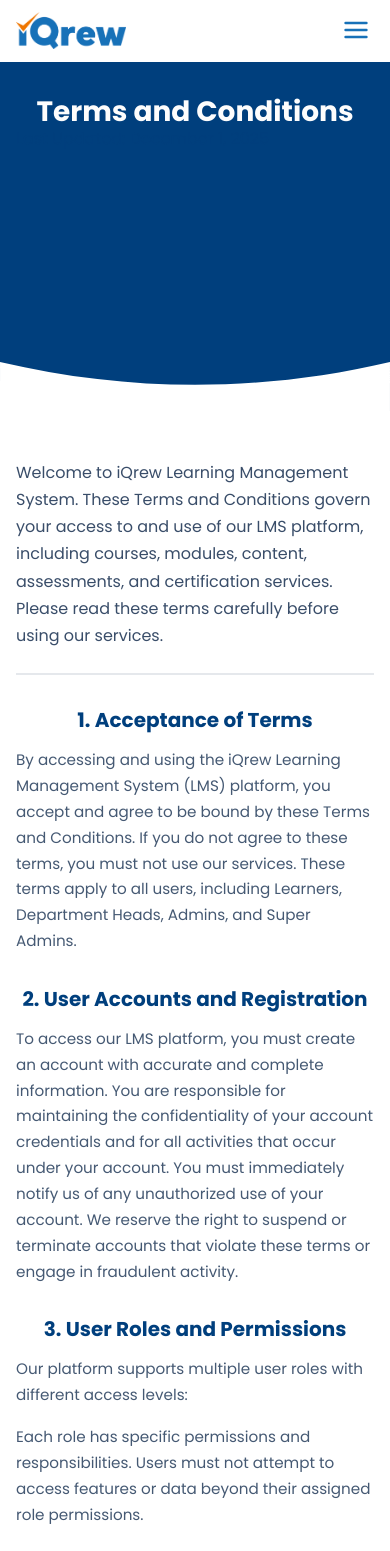
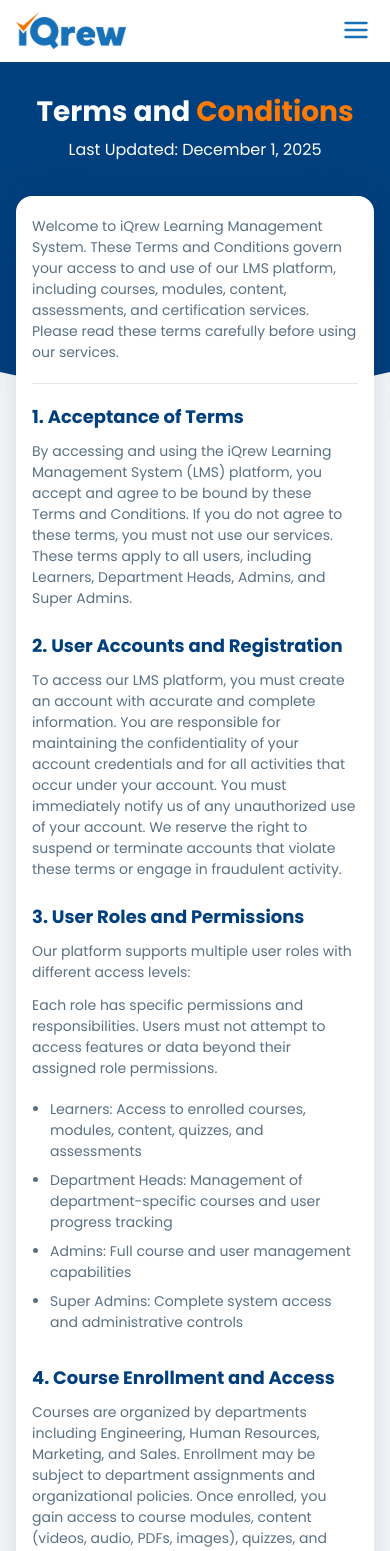
Before and after one commit to FaaizHussain55/iqrew-website, a React (Vite) app: page /iqrew-website/terms in a window 390 px wide. Shown: the top 1551 px of the page. Built offline with nearby package versions, Linux system fonts and the light colour scheme.

Commit message:
designed Terms and Privacy page

```diff
--- a/index.html
+++ b/index.html
@@ -1,8 +1,8 @@
-<!doctype html>
+<!DOCTYPE html>
 <html lang="en">
   <head>
     <meta charset="UTF-8" />
-    <link rel="icon" type="image/svg+xml" href="/iqrew-website/vite.svg" />
+    <link rel="icon" type="image/svg+xml" href="/iqrew-website/favicon.png" />
     <meta name="viewport" content="width=device-width, initial-scale=1.0" />
     <title>iQrew - Learning Management System</title>
     <script>
--- a/src/components/Header.jsx
+++ b/src/components/Header.jsx
@@ -20,6 +20,8 @@
   "/pricing": "temp-blue-backdrop",
   "/faq": "temp-orange-backdrop",
   "/contact": "temp-orange-backdrop",
+  "/terms": "temp-blue-backdrop",
+  "/privacy": "temp-blue-backdrop",
 };
 
 export default function Header() {
--- a/src/pages/Pricing.jsx
+++ b/src/pages/Pricing.jsx
@@ -3,7 +3,7 @@
 
 const pricingPlans = [
   {
-    label: "Learner Plan",
+    label: "Basic Plan",
     price: "20,000",
     features: [
       { icon: "✓", text: "Access to All Courses" },
@@ -12,7 +12,7 @@
     ],
   },
   {
-    label: "Department Head Plan",
+    label: "Premium Plan",
     price: "50,000",
     features: [
       { icon: "✓", text: "Manage Department Courses" },
--- a/src/pages/Privacy.jsx
+++ b/src/pages/Privacy.jsx
@@ -1,10 +1,12 @@
-import "./Privacy.scss";
+import { useMemo } from "react";
+import "./Terms.scss";
 import vectorWave from "../assets/images/vector-wave.svg";
 
 export default function Privacy() {
   const lastUpdated = "December 1, 2025";
 
-  const privacySections = [
+  const privacySections = useMemo(
+    () => [
       {
         title: "1. Introduction",
         content: `Welcome to iQrew Learning Management System (LMS). We are committed to protecting your privacy and ensuring the security of your personal information. This Privacy Policy explains how we collect, use, disclose, and safeguard your information when you use our LMS platform, including courses, modules, assessments, and certification services. By using our platform, you consent to the data practices described in this policy.`,
@@ -186,22 +188,69 @@
 
 We are committed to complying with applicable data protection laws, including GDPR, CCPA, and other regional privacy regulations.`,
       },
-  ];
+    ],
+    []
+  );
+
+  const jsonLdSchema = useMemo(() => {
+    return {
+      "@context": "https://schema.org",
+      "@type": "WebPage",
+      name: "Privacy Policy - iQrew Learning Management System",
+      description: "Privacy Policy explaining how iQrew collects, uses, and protects your personal information when using our LMS platform.",
+      datePublished: "2024-01-01",
+      dateModified: "2025-12-01",
+      publisher: {
+        "@type": "Organization",
+        name: "iQrew",
+        email: "info@iqrew.com",
+        telephone: "+478888899999",
+        address: {
+          "@type": "PostalAddress",
+          streetAddress: "Navakethan Complex, 6th Floor, 605, 606 A&P opp, Clock Tower, SD Road",
+          addressLocality: "Secunderabad",
+          addressRegion: "Telangana",
+          postalCode: "500003",
+          addressCountry: "IN",
+        },
+      },
+      mainEntity: {
+        "@type": "Article",
+        headline: "Privacy Policy",
+        datePublished: "2024-01-01",
+        dateModified: "2025-12-01",
+        author: {
+          "@type": "Organization",
+          name: "iQrew",
+        },
+        articleSection: privacySections.map((section) => ({
+          "@type": "ArticleSection",
+          headline: section.title,
+          text: section.content,
+        })),
+      },
+    };
+  }, [privacySections]);
 
   return (
-    <div className="privacy-page">
-      <section className="curve-top-section blue-curve privacy1">
+    <div className="terms-page">
+      <script type="application/ld+json">{JSON.stringify(jsonLdSchema)}</script>
+      <section className="curve-top-section blue-curve terms1" aria-labelledby="privacy-title">
         <div className="container">
-          <h1 className="page-title">Privacy Policy</h1>
-          <p className="page-subtitle">Last Updated: {lastUpdated}</p>
+          <h1 id="privacy-title" className="page-title">
+            Privacy <span className="text-orange">Policy</span>
+          </h1>
+          <p className="date">
+            Last Updated: <time dateTime="2025-12-01">{lastUpdated}</time>
+          </p>
         </div>
-        <img className="vector-wave" src={vectorWave} alt="Vector Wave" />
+        <img className="vector-wave" src={vectorWave} alt="" aria-hidden="true" />
       </section>
 
-      <section className="privacy-content-section">
+      <section className="terms-content-section" aria-labelledby="privacy-content-title">
         <div className="container">
-          <div className="privacy-content-wrapper">
-            <div className="privacy-intro">
+          <div className="terms-content-wrapper">
+            <div className="terms-intro" role="note" aria-label="Privacy Policy Introduction">
               <p className="intro-text">
                 At iQrew, we take your privacy seriously. This Privacy Policy explains how we collect, use, protect, and share your personal
                 information when you use our Learning Management System platform. We are committed to transparency and giving you control over your
@@ -209,15 +258,18 @@
               </p>
             </div>
 
-            <div className="privacy-sections">
+            <div className="terms-sections" role="list">
               {privacySections.map((section, index) => {
                 const paragraphs = section.content.split("\n").filter((p) => p.trim() !== "");
                 const hasList = paragraphs.some((p) => p.trim().startsWith("-"));
+                const sectionId = `privacy-section-${index + 1}`;
 
                 return (
-                  <article key={index} className="privacy-section">
-                    <h2 className="section-title">{section.title}</h2>
-                    <div className="section-content">
+                  <article key={index} className="terms-section" role="listitem" aria-labelledby={sectionId}>
+                    <h2 id={sectionId} className="section-title">
+                      {section.title}
+                    </h2>
+                    <div className="section-content" role="region" aria-labelledby={sectionId}>
                       {hasList ? (
                         <>
                           {paragraphs
@@ -227,7 +279,7 @@
                                 {paragraph.trim()}
                               </p>
                             ))}
-                          <ul className="privacy-list">
+                          <ul className="terms-list">
                             {paragraphs
                               .filter((p) => p.trim().startsWith("-"))
                               .map((item, itemIndex) => (
@@ -248,7 +300,7 @@
               })}
             </div>
 
-            <div className="privacy-footer">
+            <div className="terms-footer" role="note" aria-label="Privacy Policy Footer">
               <p className="footer-text">
                 Your privacy is important to us. If you have any questions or concerns about how we handle your data, please don't hesitate to contact
                 us.
--- a/src/pages/Privacy.scss
+++ /dev/null
@@ -1,134 +0,0 @@
-.privacy-content-section {
-  position: relative;
-  padding: 4rem 0 5rem;
-  background: #fff;
-  z-index: 2;
-
-  @media (max-width: 768px) {
-    padding: 3rem 0 4rem;
-  }
-}
-
-.privacy-content-wrapper {
-  max-width: 900px;
-  margin: 0 auto;
-}
-
-.privacy-intro {
-  margin-bottom: 3rem;
-  padding-bottom: 2rem;
-  border-bottom: 2px solid rgba(7, 33, 68, 0.1);
-
-  @media (max-width: 768px) {
-    margin-bottom: 2rem;
-    padding-bottom: 1.5rem;
-  }
-
-  .intro-text {
-    font-size: 1.125rem;
-    line-height: 1.8;
-    color: rgba(7, 33, 68, 0.8);
-    margin: 0;
-
-    @media (max-width: 768px) {
-      font-size: 1rem;
-      line-height: 1.7;
-    }
-  }
-}
-
-.privacy-sections {
-  display: flex;
-  flex-direction: column;
-  gap: 2.5rem;
-
-  @media (max-width: 768px) {
-    gap: 2rem;
-  }
-}
-
-.privacy-section {
-  scroll-margin-top: 2rem;
-}
-
-.section-title {
-  font-size: 1.5rem;
-  font-weight: 700;
-  color: var(--brand-blue);
-  margin: 0 0 1rem 0;
-  line-height: 1.3;
-
-  @media (max-width: 768px) {
-    font-size: 1.25rem;
-    margin-bottom: 0.875rem;
-  }
-}
-
-.section-content {
-  display: flex;
-  flex-direction: column;
-  gap: 1rem;
-}
-
-.section-paragraph {
-  font-size: 1rem;
-  line-height: 1.8;
-  color: rgba(7, 33, 68, 0.75);
-  margin: 0;
-
-  @media (max-width: 768px) {
-    font-size: 0.95rem;
-    line-height: 1.7;
-  }
-}
-
-.privacy-list {
-  margin: 0.5rem 0;
-  padding-left: 1.5rem;
-  list-style-type: disc;
-
-  @media (max-width: 768px) {
-    padding-left: 1.25rem;
-  }
-
-  li {
-    font-size: 1rem;
-    line-height: 1.8;
-    color: rgba(7, 33, 68, 0.75);
-    margin-bottom: 0.5rem;
-
-    @media (max-width: 768px) {
-      font-size: 0.95rem;
-      line-height: 1.7;
-    }
-
-    &:last-child {
-      margin-bottom: 0;
-    }
-  }
-}
-
-.privacy-footer {
-  margin-top: 4rem;
-  padding-top: 2rem;
-  border-top: 2px solid rgba(7, 33, 68, 0.1);
-
-  @media (max-width: 768px) {
-    margin-top: 3rem;
-    padding-top: 1.5rem;
-  }
-
-  .footer-text {
-    font-size: 1rem;
-    line-height: 1.8;
-    color: rgba(7, 33, 68, 0.8);
-    font-weight: 500;
-    text-align: center;
-    margin: 0;
-
-    @media (max-width: 768px) {
-      font-size: 0.95rem;
-      line-height: 1.7;
-    }
-  }
-}
--- a/src/pages/Terms.jsx
+++ b/src/pages/Terms.jsx
@@ -1,10 +1,12 @@
+import { useMemo } from "react";
 import "./Terms.scss";
 import vectorWave from "../assets/images/vector-wave.svg";
 
 export default function Terms() {
   const lastUpdated = "December 1, 2025";
 
-  const termsSections = [
+  const termsSections = useMemo(
+    () => [
       {
         title: "1. Acceptance of Terms",
         content: `By accessing and using the iQrew Learning Management System (LMS) platform, you accept and agree to be bound by these Terms and Conditions. If you do not agree to these terms, you must not use our services. These terms apply to all users, including Learners, Department Heads, Admins, and Super Admins.`,
@@ -109,37 +111,88 @@
         title: "20. Severability and Entire Agreement",
         content: `If any provision of these terms is found to be invalid or unenforceable, the remaining provisions shall remain in full effect. These Terms and Conditions, together with our Privacy Policy, constitute the entire agreement between you and iQrew regarding your use of the LMS platform and supersede all prior agreements and understandings.`,
       },
-  ];
+    ],
+    []
+  );
+
+  const jsonLdSchema = useMemo(() => {
+    return {
+      "@context": "https://schema.org",
+      "@type": "WebPage",
+      name: "Terms and Conditions - iQrew Learning Management System",
+      description:
+        "Terms and Conditions governing access to and use of the iQrew LMS platform, including courses, modules, content, assessments, and certification services.",
+      datePublished: "2024-01-01",
+      dateModified: "2025-12-01",
+      publisher: {
+        "@type": "Organization",
+        name: "iQrew",
+        email: "info@iqrew.com",
+        telephone: "+478888899999",
+        address: {
+          "@type": "PostalAddress",
+          streetAddress: "Navakethan Complex, 6th Floor, 605, 606 A&P opp, Clock Tower, SD Road",
+          addressLocality: "Secunderabad",
+          addressRegion: "Telangana",
+          postalCode: "500003",
+          addressCountry: "IN",
+        },
+      },
+      mainEntity: {
+        "@type": "Article",
+        headline: "Terms and Conditions",
+        datePublished: "2024-01-01",
+        dateModified: "2025-12-01",
+        author: {
+          "@type": "Organization",
+          name: "iQrew",
+        },
+        articleSection: termsSections.map((section) => ({
+          "@type": "ArticleSection",
+          headline: section.title,
+          text: section.content,
+        })),
+      },
+    };
+  }, [termsSections]);
 
   return (
     <div className="terms-page">
-      <section className="curve-top-section blue-curve terms1">
+      <script type="application/ld+json">{JSON.stringify(jsonLdSchema)}</script>
+      <section className="curve-top-section blue-curve terms1" aria-labelledby="terms-title">
         <div className="container">
-          <h1 className="page-title">Terms and Conditions</h1>
-          <p className="page-subtitle">Last Updated: {lastUpdated}</p>
+          <h1 id="terms-title" className="page-title">
+            Terms and <span className="text-orange">Conditions</span>
+          </h1>
+          <p className="date">
+            Last Updated: <time dateTime="2025-12-01">{lastUpdated}</time>
+          </p>
         </div>
-        <img className="vector-wave" src={vectorWave} alt="Vector Wave" />
+        <img className="vector-wave" src={vectorWave} alt="" aria-hidden="true" />
       </section>
 
-      <section className="terms-content-section">
+      <section className="terms-content-section" aria-labelledby="terms-content-title">
         <div className="container">
           <div className="terms-content-wrapper">
-            <div className="terms-intro">
+            <div className="terms-intro" role="note" aria-label="Terms and Conditions Introduction">
               <p className="intro-text">
                 Welcome to iQrew Learning Management System. These Terms and Conditions govern your access to and use of our LMS platform, including
                 courses, modules, content, assessments, and certification services. Please read these terms carefully before using our services.
               </p>
             </div>
 
-            <div className="terms-sections">
+            <div className="terms-sections" role="list">
               {termsSections.map((section, index) => {
                 const paragraphs = section.content.split("\n").filter((p) => p.trim() !== "");
                 const hasList = paragraphs.some((p) => p.trim().startsWith("-"));
+                const sectionId = `terms-section-${index + 1}`;
 
                 return (
-                  <article key={index} className="terms-section">
-                    <h2 className="section-title">{section.title}</h2>
-                    <div className="section-content">
+                  <article key={index} className="terms-section" role="listitem" aria-labelledby={sectionId}>
+                    <h2 id={sectionId} className="section-title">
+                      {section.title}
+                    </h2>
+                    <div className="section-content" role="region" aria-labelledby={sectionId}>
                       {hasList ? (
                         <>
                           {paragraphs
@@ -170,7 +223,7 @@
               })}
             </div>
 
-            <div className="terms-footer">
+            <div className="terms-footer" role="note" aria-label="Terms and Conditions Footer">
               <p className="footer-text">
                 By using the iQrew LMS platform, you acknowledge that you have read, understood, and agree to be bound by these Terms and Conditions.
               </p>
--- a/src/pages/Terms.scss
+++ b/src/pages/Terms.scss
@@ -1,38 +1,38 @@
-.terms-content-section {
-  position: relative;
-  padding: 4rem 0 5rem;
-  background: #fff;
-  z-index: 2;
-
-  @media (max-width: 768px) {
-    padding: 3rem 0 4rem;
+.terms1 {
+  .page-title {
+    margin-bottom: 20px;
+  }
+  .date {
+    font-size: 18px;
+    color: var(--white);
+    line-height: 1.3;
+    text-align: center;
+    margin: 0;
   }
 }
 
+.terms-content-section {
+  position: relative;
+  padding: 0 0 80px;
+  z-index: 1;
   .terms-content-wrapper {
-  max-width: 900px;
-  margin: 0 auto;
+    position: relative;
+    width: 95%;
+    padding: 48px;
+    background: white;
+    box-shadow: 0 20px 60px rgba(7, 33, 68, 0.2);
+    border-radius: 24px;
+    margin: -320px auto 0;
+    .terms-intro {
+      padding-bottom: 32px;
+      margin-bottom: 40px;
+      border-bottom: 1px solid rgba(7, 33, 68, 0.1);
+      .intro-text {
+        font-size: 16px;
+        line-height: 1.6;
+        color: #5a7184;
+        margin: 0;
       }
-
-.terms-intro {
-  margin-bottom: 3rem;
-  padding-bottom: 2rem;
-  border-bottom: 2px solid rgba(7, 33, 68, 0.1);
-
-  @media (max-width: 768px) {
-    margin-bottom: 2rem;
-    padding-bottom: 1.5rem;
-  }
-
-  .intro-text {
-    font-size: 1.125rem;
-    line-height: 1.8;
-    color: rgba(7, 33, 68, 0.8);
-    margin: 0;
-
-    @media (max-width: 768px) {
-      font-size: 1rem;
-      line-height: 1.7;
     }
   }
 }
@@ -40,95 +40,118 @@
 .terms-sections {
   display: flex;
   flex-direction: column;
-  gap: 2.5rem;
-
-  @media (max-width: 768px) {
-    gap: 2rem;
-  }
-}
-
+  gap: 36px;
   .terms-section {
-  scroll-margin-top: 2rem;
-}
-
+    scroll-margin-top: 32px;
     .section-title {
-  font-size: 1.5rem;
+      font-size: 24px;
       font-weight: 700;
       color: var(--brand-blue);
-  margin: 0 0 1rem 0;
-  line-height: 1.3;
-
-  @media (max-width: 768px) {
-    font-size: 1.25rem;
-    margin-bottom: 0.875rem;
+      margin-bottom: 18px;
+      text-align: left;
+      line-height: 1.2;
     }
-}
-
     .section-content {
       display: flex;
       flex-direction: column;
-  gap: 1rem;
+      gap: 16px;
+      .section-paragraph {
+        font-size: 16px;
+        line-height: 1.6;
+        color: #5a7184;
+        margin: 0;
       }
-
-.section-paragraph {
-  font-size: 1rem;
-  line-height: 1.8;
-  color: rgba(7, 33, 68, 0.75);
-  margin: 0;
-
-  @media (max-width: 768px) {
-    font-size: 0.95rem;
-    line-height: 1.7;
-  }
-}
-
       .terms-list {
-  margin: 0.5rem 0;
-  padding-left: 1.5rem;
+        margin: 8px 0;
+        padding-left: 24px;
         list-style-type: disc;
-
-  @media (max-width: 768px) {
-    padding-left: 1.25rem;
-  }
-
         li {
-    font-size: 1rem;
-    line-height: 1.8;
-    color: rgba(7, 33, 68, 0.75);
-    margin-bottom: 0.5rem;
-
-    @media (max-width: 768px) {
-      font-size: 0.95rem;
-      line-height: 1.7;
-    }
-
+          font-size: 16px;
+          line-height: 1.6;
+          color: #5a7184;
+          margin-bottom: 8px;
           &:last-child {
             margin-bottom: 0;
           }
         }
       }
-
-.terms-footer {
-  margin-top: 4rem;
-  padding-top: 2rem;
-  border-top: 2px solid rgba(7, 33, 68, 0.1);
-
-  @media (max-width: 768px) {
-    margin-top: 3rem;
-    padding-top: 1.5rem;
-  }
-
-  .footer-text {
-    font-size: 1rem;
-    line-height: 1.8;
-    color: rgba(7, 33, 68, 0.8);
-    font-weight: 500;
-    text-align: center;
-    margin: 0;
-
-    @media (max-width: 768px) {
-      font-size: 0.95rem;
-      line-height: 1.7;
     }
   }
 }
+
+.terms-footer {
+  margin-top: 32px;
+  padding-top: 32px;
+  border-top: 1px solid rgba(7, 33, 68, 0.1);
+  .footer-text {
+    font-size: 16px;
+    line-height: 1.6;
+    color: #5a7184;
+    font-weight: 500;
+    margin: 0;
+  }
+}
+
+@media (max-width: 768px) {
+  .terms1 {
+    .page-title {
+      margin-bottom: 14px;
+    }
+    .date {
+      font-size: 16px;
+    }
+  }
+
+  .terms-content-section {
+    padding: 0 0 48px;
+    .terms-content-wrapper {
+      width: 100%;
+      padding: 20px 16px 20px;
+      border-radius: 16px;
+      margin: -225px auto 0;
+      .terms-intro {
+        padding-bottom: 20px;
+        margin-bottom: 20px;
+        .intro-text {
+          font-size: 14px;
+          line-height: 1.5;
+        }
+      }
+    }
+  }
+
+  .terms-sections {
+    gap: 24px;
+    .terms-section {
+      scroll-margin-top: 24px;
+      .section-title {
+        font-size: 18px;
+        margin-bottom: 12px;
+        line-height: 1.4;
+      }
+      .section-content {
+        gap: 12px;
+        .section-paragraph {
+          font-size: 14px;
+          line-height: 1.5;
+        }
+        .terms-list {
+          padding-left: 18px;
+          li {
+            font-size: 14px;
+            line-height: 1.5;
+          }
+        }
+      }
+    }
+  }
+
+  .terms-footer {
+    margin-top: 20px;
+    padding-top: 20px;
+    .footer-text {
+      font-size: 14px;
+      line-height: 1.5;
+    }
+  }
+}
```
Also changed, not shown: public/favicon.png (added), src/assets/icons/favicon.png (added). Lines whose indentation alone changed are shown as unchanged.
